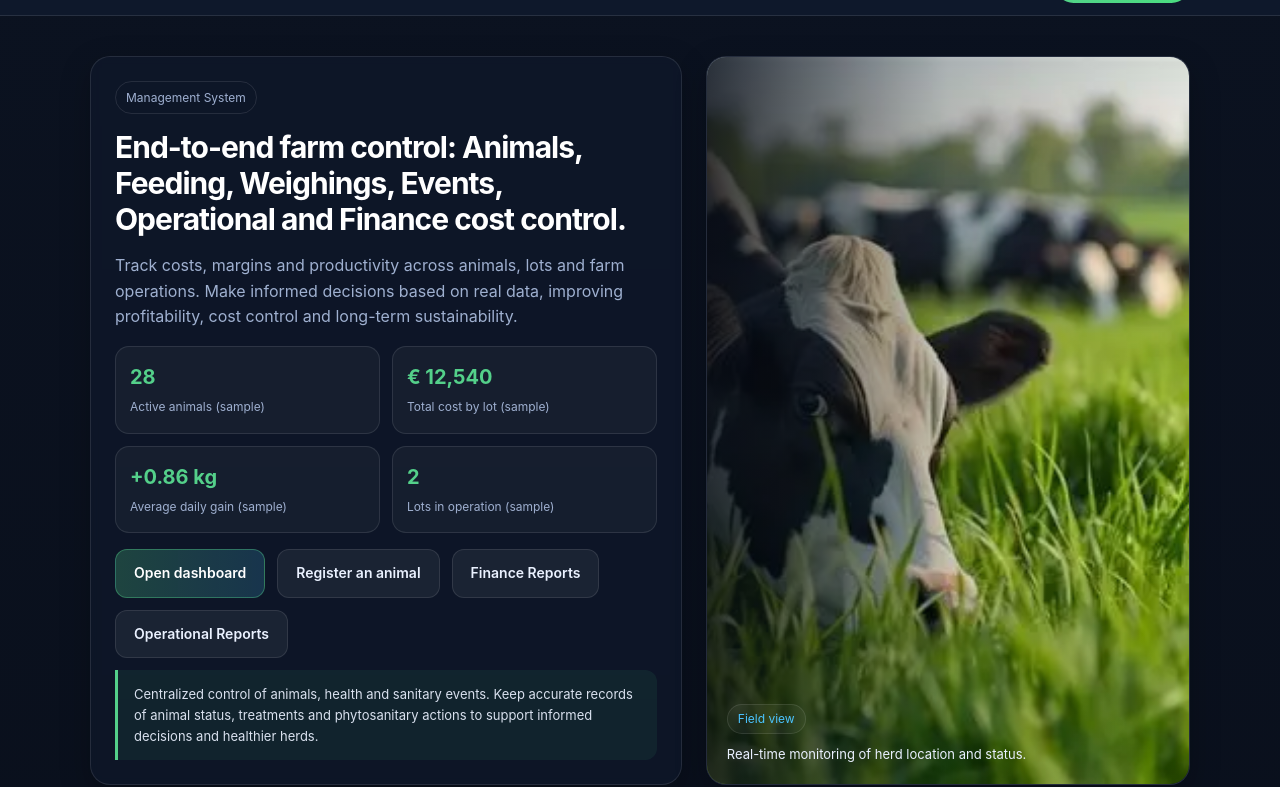
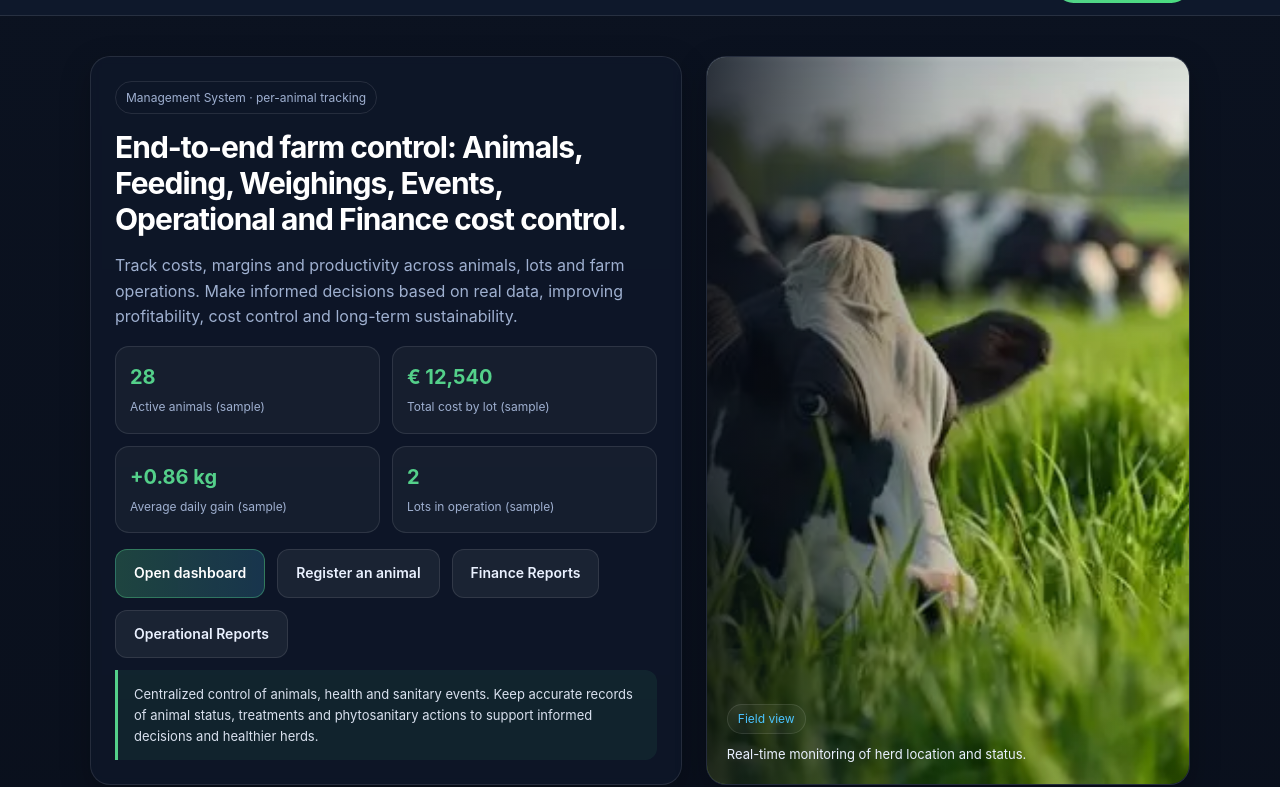
Before and after one commit to Claitonbatistibueno/cs4421-astro-blog, an Astro site: page / in a window 1280 px wide. Shown: the part 46-833 px from the top of the page. Built offline with nearby package versions, Linux system fonts and the light colour scheme; Astro itself is replaced by a stand-in of ours.

Commit message:
feat(home): highlight per-animal tracking in the hero kicker
Merge conflict drill (W2), part 2: this branch and
drill/conflict-1-kicker-irish-farms change the same line.

```diff
--- a/src/pages/index.astro
+++ b/src/pages/index.astro
@@ -12,7 +12,7 @@ import cowGrazingImg from '../assets/farm/cow-grazing.webp';
 	<div class="hero" id="overview">
 		<div class="card">
 			<div class="card-pad">
-				<span class="kicker">Management System</span>
+				<span class="kicker">Management System · per-animal tracking</span>
 				<h1>
 					End-to-end farm control: Animals, Feeding, Weighings, Events, Operational and Finance cost
 					control.
```
